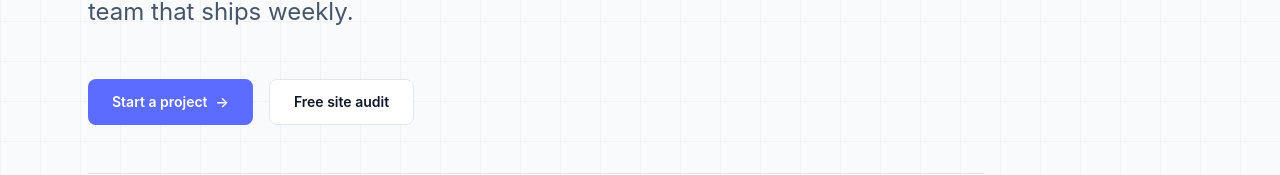
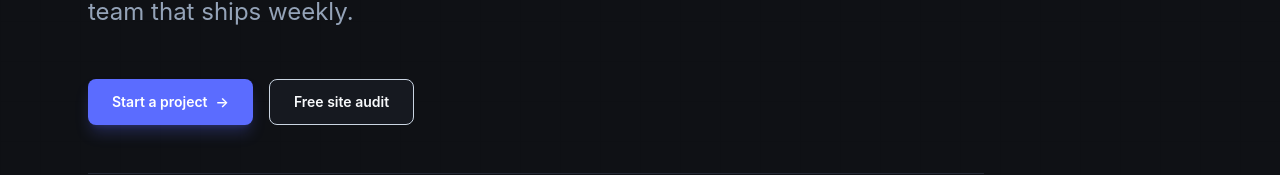
Before and after one commit to bhavikbafna02/syncrate-website, a Next.js app: page / in a window 1280 px wide. Shown: the part 539-714 px from the top of the page. Built offline with nearby package versions, Linux system fonts and the light colour scheme; no server answers.

Commit message:
Fix dark/light mode toggle and improve button styling in light mode

```diff
--- a/app/globals.css
+++ b/app/globals.css
@@ -131,11 +131,11 @@
 }
 
 @utility btn-primary {
-  @apply inline-flex items-center justify-center rounded-lg bg-accent px-5 py-2.5 text-sm font-medium text-accent-foreground transition-all duration-200 hover:bg-accent-highlight focus:outline-none focus:ring-2 focus:ring-accent focus:ring-offset-2 active:scale-[0.98] disabled:opacity-50 disabled:pointer-events-none;
+  @apply inline-flex items-center justify-center rounded-lg bg-accent px-5 py-2.5 text-sm font-medium text-white shadow-md shadow-accent/25 transition-all duration-200 hover:bg-accent-highlight hover:shadow-accent/40 focus:outline-none focus:ring-2 focus:ring-accent focus:ring-offset-2 active:scale-[0.98] disabled:opacity-50 disabled:pointer-events-none;
 }
 
 @utility btn-secondary {
-  @apply inline-flex items-center justify-center rounded-lg border border-border bg-surface px-5 py-2.5 text-sm font-medium text-text-primary transition-all duration-200 hover:bg-surface-highlight hover:text-text-primary focus:outline-none focus:ring-2 focus:ring-border focus:ring-offset-2 active:scale-[0.98];
+  @apply inline-flex items-center justify-center rounded-lg border border-[#CBD5E1] bg-surface px-5 py-2.5 text-sm font-medium text-text-primary transition-all duration-200 hover:bg-surface-highlight hover:border-[#94A3B8] hover:text-text-primary focus:outline-none focus:ring-2 focus:ring-border focus:ring-offset-2 active:scale-[0.98] dark:border-border dark:hover:border-border;
 }
 
 @utility btn-ghost {
--- a/app/layout.tsx
+++ b/app/layout.tsx
@@ -4,6 +4,7 @@ import Footer from "@/components/Footer";
 import PageTransition from "@/components/PageTransition";
 import type { Metadata } from "next";
 import SynBot from "@/components/SynBot";
+import { ThemeProvider } from "@/components/theme-provider";
 
 
 export const metadata: Metadata = {
@@ -17,14 +18,16 @@ export default function RootLayout({
   children: React.ReactNode;
 }) {
   return (
-    <html lang="en">
+    <html lang="en" suppressHydrationWarning>
       <body className="antialiased">
+        <ThemeProvider attribute="class" defaultTheme="dark" enableSystem={false}>
           <Navbar />
           <PageTransition>
             <main>{children}</main>
           </PageTransition>
           <Footer />
           <SynBot />
+        </ThemeProvider>
       </body>
     </html>
   );
--- a/app/page.tsx
+++ b/app/page.tsx
@@ -67,14 +67,14 @@ export default function Home() {
             <div className="flex flex-col sm:flex-row gap-4">
               <Link
                 href="/contact"
-                className="group inline-flex items-center gap-2 rounded-lg bg-accent px-6 py-3 text-sm font-semibold text-white transition-all duration-200 hover:bg-accent-highlight active:scale-[0.98]"
+                className="group inline-flex items-center gap-2 rounded-lg bg-accent px-6 py-3 text-sm font-semibold text-white shadow-lg shadow-accent/25 transition-all duration-200 hover:bg-accent-highlight hover:shadow-accent/40 active:scale-[0.98]"
               >
                 Start a project
                 <span className="transition-transform duration-200 group-hover:translate-x-1">→</span>
               </Link>
               <Link
                 href="/audit"
-                className="inline-flex items-center gap-2 rounded-lg border border-border bg-surface px-6 py-3 text-sm font-semibold text-text-primary transition-all duration-200 hover:border-accent/50 hover:bg-surface-highlight active:scale-[0.98]"
+                className="inline-flex items-center gap-2 rounded-lg border border-slate-300 dark:border-border bg-surface px-6 py-3 text-sm font-semibold text-text-primary transition-all duration-200 hover:border-accent/50 hover:bg-surface-highlight active:scale-[0.98]"
               >
                 Free site audit
               </Link>
```
Lines whose indentation alone changed are shown as unchanged.
